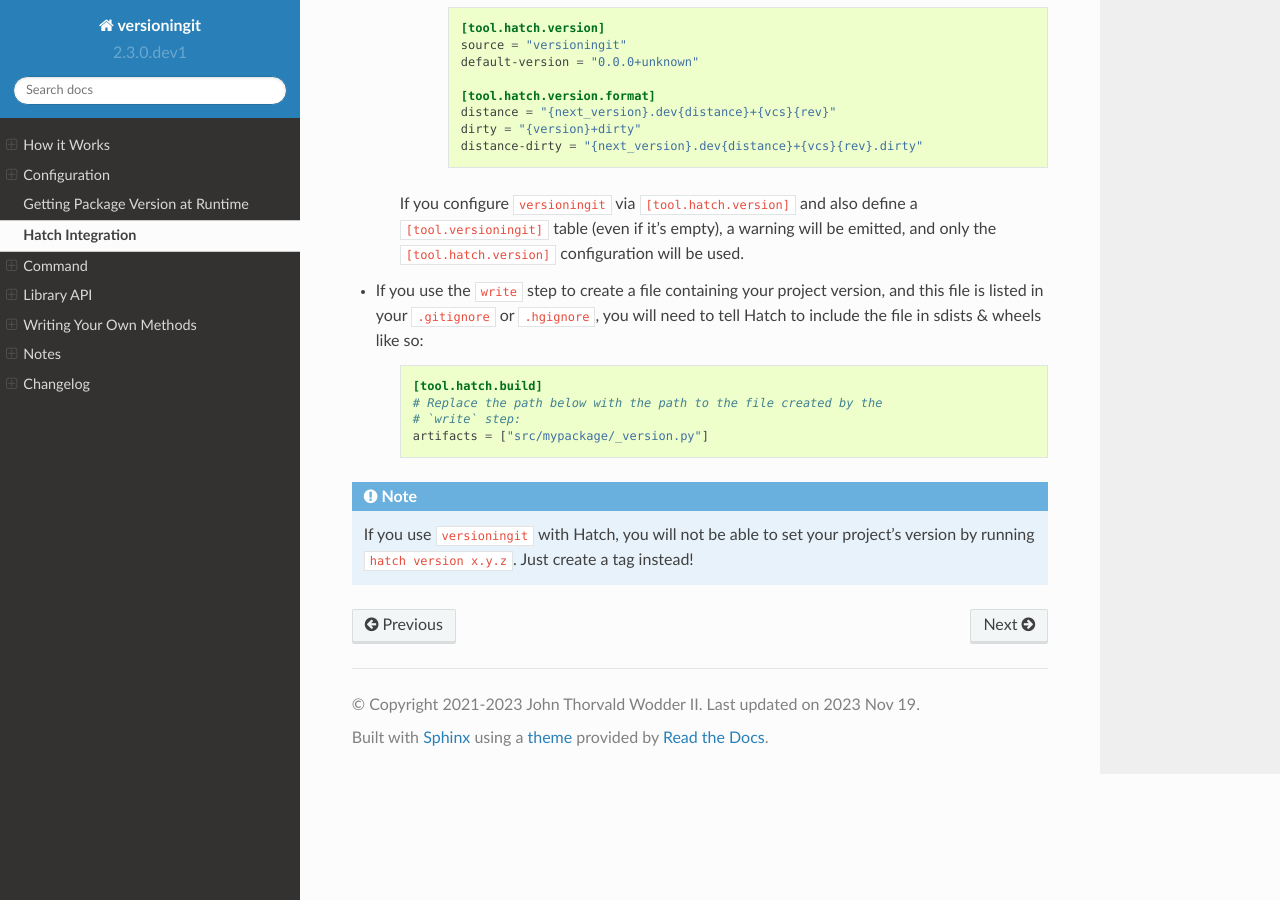
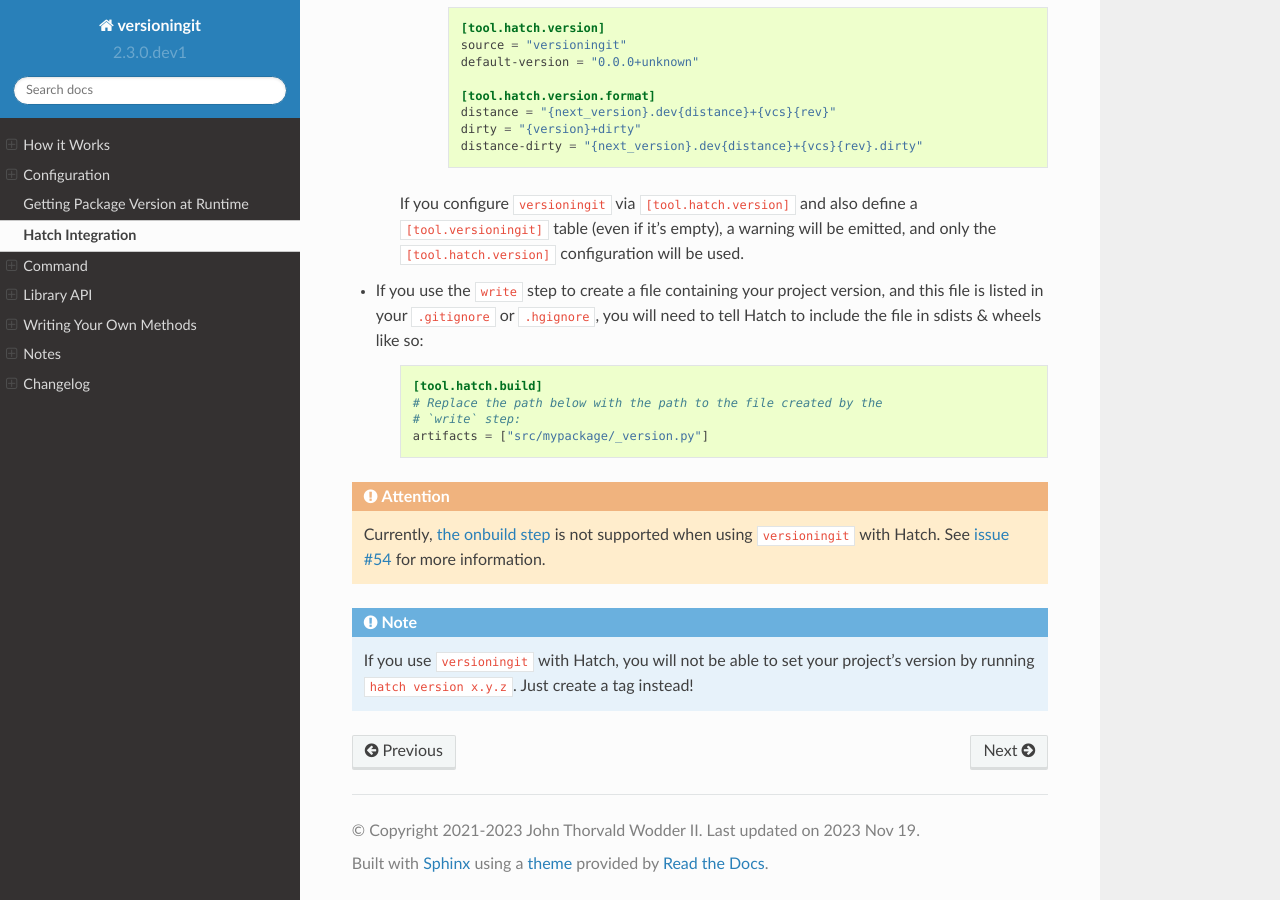
Before and after one commit to jwodder/versioningit, a Sphinx documentation site: the page built from docs/hatch.rst, in a window 1280 px wide and 900 px high, scrolled down 1248 px. Built offline with Sphinx 7.4.7 and the Read the Docs theme 2.0.0, drawn with Linux system fonts in a browser that asks for light colours.

Commit message:
Document that "onbuild" doesn't work with Hatch

```diff
--- a/docs/hatch.rst
+++ b/docs/hatch.rst
@@ -91,6 +91,13 @@ way as for setuptools:
         # `write` step:
         artifacts = ["src/mypackage/_version.py"]
 
+.. attention::
+
+    Currently, :ref:`the onbuild step <onbuild>` is not supported when using
+    ``versioningit`` with Hatch.  See `issue #54`__ for more information.
+
+    __ https://github.com/jwodder/versioningit/issues/54
+
 .. note::
 
     If you use ``versioningit`` with Hatch, you will not be able to set your
--- a/docs/runtime-version.rst
+++ b/docs/runtime-version.rst
@@ -93,6 +93,7 @@ usually also want to expose that version at runtime, usually via a
         Modifies working tree? [#f1]_                   **Yes**    **No**
         Requires configuration in ``setup.{py,cfg}``?   **No**     **Yes**
         Run when installing in editable mode?           **Yes**    **No**
+        Usable with Hatch?                              **Yes**    **No**
         ==============================================  =========  ===========
 
     .. [#f1] That is, the ``write`` method causes a file to be present (though
```
Also changed, not shown: docs/configuration.rst (+7 -0 lines).
